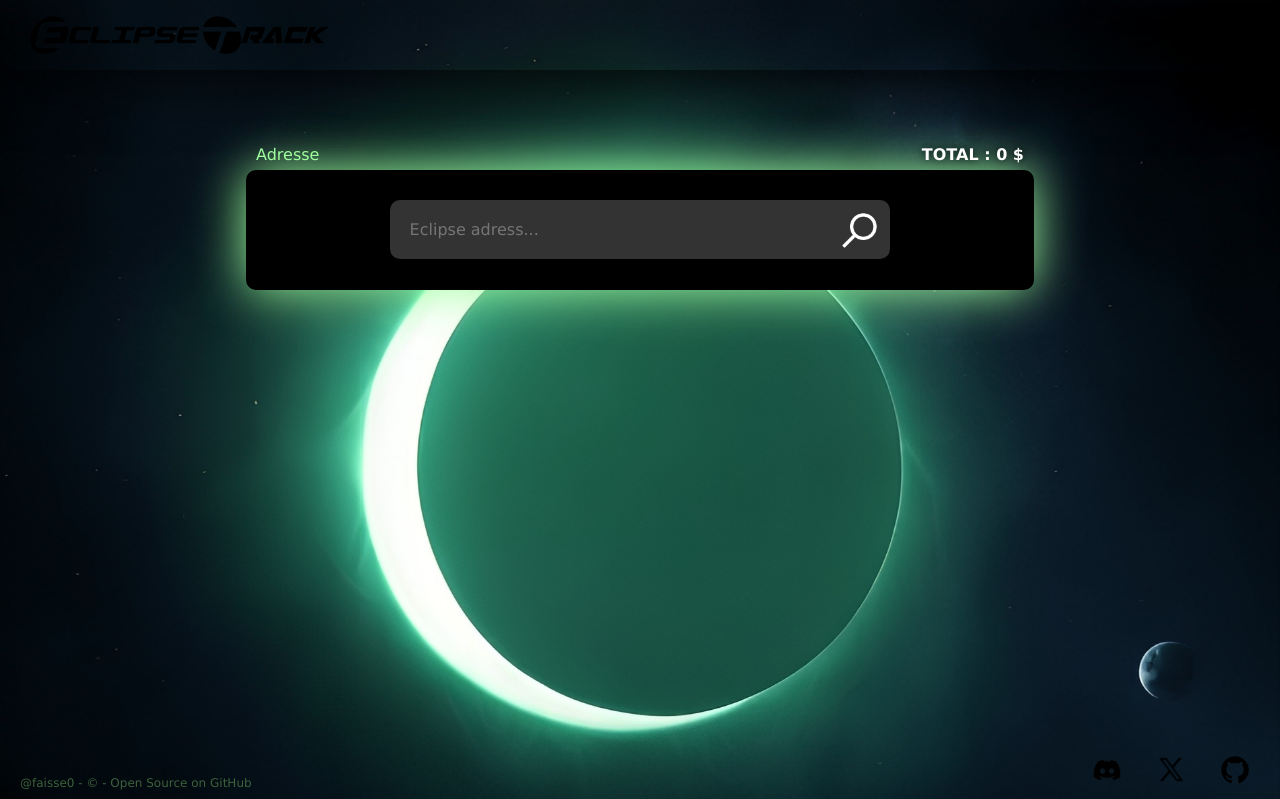
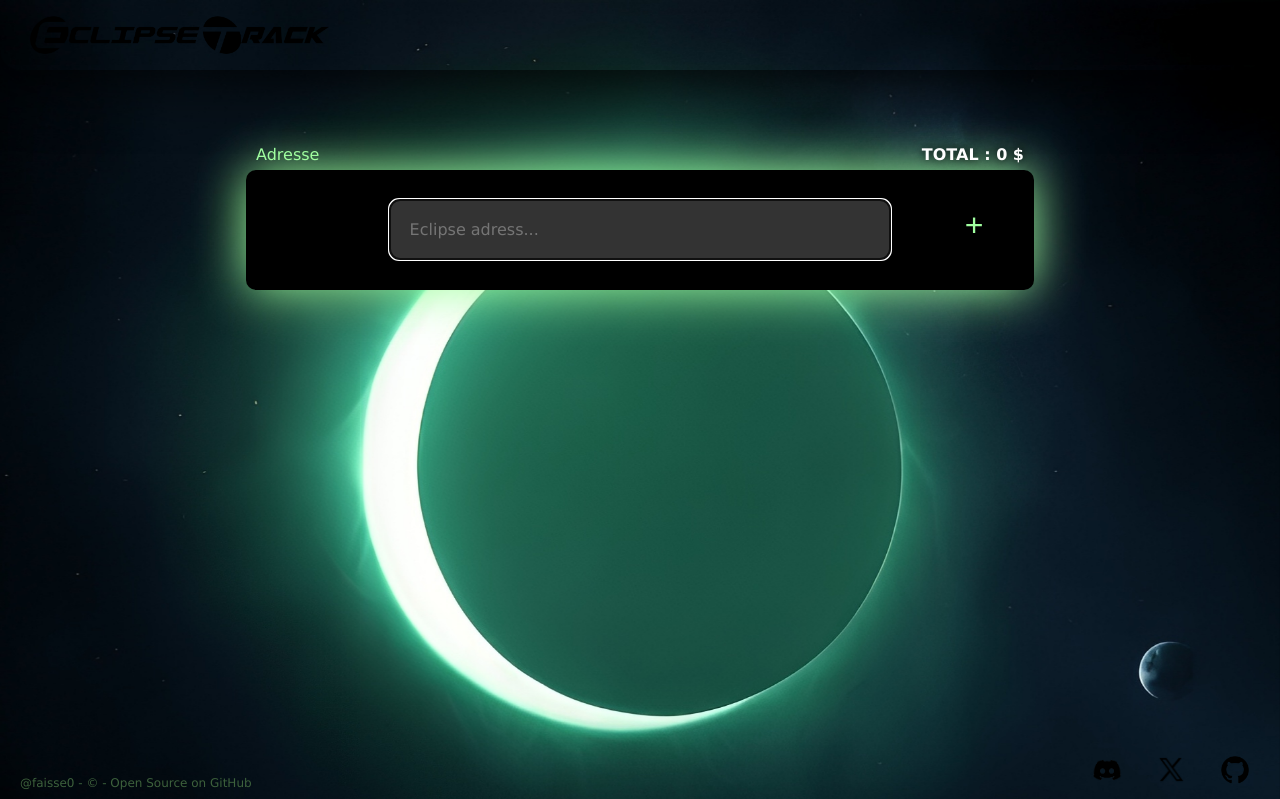
Before and after one commit to Faisse69/eTrack, a PHP site: page / in a window 1280 px wide. Shown: the top 799 px of the page. Run offline with PHP 8.4, Linux system fonts and the light colour scheme.

Commit message:
some litle things

```diff
--- a/index.html
+++ b/index.html
@@ -40,8 +40,11 @@
         </div>
         <div id="container">
           <form action="" method="get" id="form_adress" name="form_adress">
-            <input type="text" name="adress" placeholder="Eclipse adress... ">
-            <button type="submit" value="🔎">
+            <div id="form_adress_more_adress">
+              <input autofocus type="text" name="adress" placeholder="Eclipse adress... ">
+            </div>
+            <button type="button" id="form_adress_more" title="Add one adress" onclick="add_adress()">+</button>
+            <button id="form_adress_submit" type="submit" value="🔎">
           </form>
         </div>
     </div>
--- a/public/script.js
+++ b/public/script.js
@@ -393,6 +393,12 @@ if(adress != ""){
 
 
 
+// AJOUTER DES ADRESSES POUR MULTICOMPTE
+function add_adress(){
+    console.log('add adress');
+    // const div_more = document.getElementById('form_adress_more_adress');
+    // div_more.innerHTML = div_more.innerHTML + '<input type="text" class="form_adress_more_adress_input" placeholder="adress" style="width: 100%;"><br>';
+}
 
 
 
--- a/public/style.css
+++ b/public/style.css
@@ -479,7 +479,8 @@ td{
     color: var(--c2);
     font-size: var(--font_size);
 }
-#form_adress button{
+#form_adress_submit{
+    visibility: hidden;
     position: absolute;
     border: none;
     top: 30px;
@@ -490,6 +491,25 @@ td{
     background-image: url('images/loupe_light.png');
     background-size: cover;
     background-position: center;
+}
+#form_adress_more{
+    position: absolute;
+    border: none;
+    height: var(--form_adress_button_height);
+    width: var(--form_adress_button_height);
+    top: 25px;
+    right: 30px;
+    background-color: transparent;
+    font-size: calc(var(--font_size) * 2);
+    color: var(--c3);
+    transition: 0.25s;
+}
+#form_adress_more:active {
+    color: var(--c2);
+    scale: 120%;
+}
+.form_adress_more_adress_input{
+    width: 50px;
 }
 #total_token_showmore, #total_nft_showmore, #total_defi_showmore{
     color: var(--c5);
```
